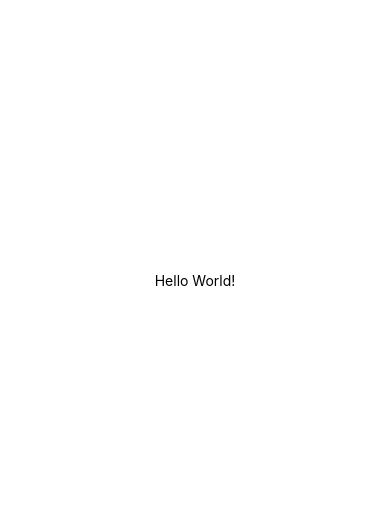
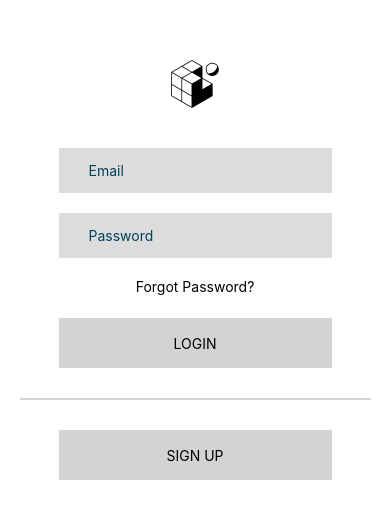
Before and after one commit to Junhyeok-Hong/ExampleReactNativeApp, a React Native app: screen / in a window 390 px wide. Shown: the part 142-660 px from the top of the page. Built offline with nearby package versions, Linux system fonts and the light colour scheme.

Commit message:
Added Login Screen

```diff
--- a/App.js
+++ b/App.js
@@ -1,21 +1,5 @@
-import { StatusBar } from 'expo-status-bar';
-import React from 'react';
-import { StyleSheet, Text, View } from 'react-native';
+import LoginScreen from "./LoginScreen.js";
 
 export default function App() {
-  return (
-    <View style={styles.container}>
-      <Text>Hello World!</Text>
-      <StatusBar style="auto" />
-    </View>
-  );
+  return LoginScreen();
 }
-
-const styles = StyleSheet.create({
-  container: {
-    flex: 1,
-    backgroundColor: '#fff',
-    alignItems: 'center',
-    justifyContent: 'center',
-  },
-});
--- /dev/null
+++ b/LoginScreen.js
@@ -0,0 +1,107 @@
+import { StatusBar } from "expo-status-bar";
+import React, { useState } from "react";
+import {
+  StyleSheet,
+  Text,
+  View,
+  Image,
+  TextInput,
+  Button,
+  TouchableOpacity,
+} from "react-native";
+
+export default function LoginScreen() {
+  const [email, setEmail] = useState("");
+  const [password, setPassword] = useState("");
+
+  return (
+    <View style={styles.container}>
+      <Image style={styles.image} source={require("./assets/favicon.png")} />
+
+      <StatusBar style="auto" />
+      <View style={styles.inputView}>
+        <TextInput
+          style={styles.TextInput}
+          placeholder="Email"
+          placeholderTextColor="#003f5c"
+          secureTextEntry={false}
+          onChangeText={(email) => setEmail(email)}
+        />
+      </View>
+
+      <View style={styles.inputView}>
+        <TextInput
+          style={styles.TextInput}
+          placeholder="Password"
+          placeholderTextColor="#003f5c"
+          secureTextEntry={true}
+          onChangeText={(password) => setPassword(password)}
+        />
+      </View>
+
+      <TouchableOpacity>
+        <Text style={styles.forgot_button}>Forgot Password?</Text>
+      </TouchableOpacity>
+
+      <TouchableOpacity style={styles.loginBtn}>
+        <Text style={styles.loginText}>LOGIN</Text>
+      </TouchableOpacity>
+
+      <View style={styles.lineStyle} />
+
+      <TouchableOpacity style={styles.loginBtn}>
+        <Text style={styles.loginText}>SIGN UP</Text>
+      </TouchableOpacity>
+    </View>
+  );
+}
+
+const styles = StyleSheet.create({
+  container: {
+    flex: 1,
+    backgroundColor: "#fff",
+    alignItems: "center",
+    justifyContent: "center",
+  },
+
+  image: {
+    marginBottom: 40,
+  },
+
+  inputView: {
+    backgroundColor: "#DCDCDC",
+    width: "70%",
+    height: 45,
+    marginBottom: 20,
+    alignItems: "flex-start",
+  },
+
+  TextInput: {
+    height: 50,
+    flex: 1,
+    padding: 10,
+    marginLeft: 20,
+  },
+
+  forgot_button: {
+    height: 20,
+  },
+
+  lineStyle: {
+    width: "90%",
+    alignItems: "center",
+    borderWidth: 1,
+    borderColor: "#D3D3D3",
+    margin: 10,
+  },
+
+  loginBtn: {
+    width: "70%",
+    height: 50,
+    alignItems: "center",
+    justifyContent: "center",
+    marginTop: 20,
+    marginBottom: 20,
+    backgroundColor: "#D3D3D3",
+  },
+});
```
